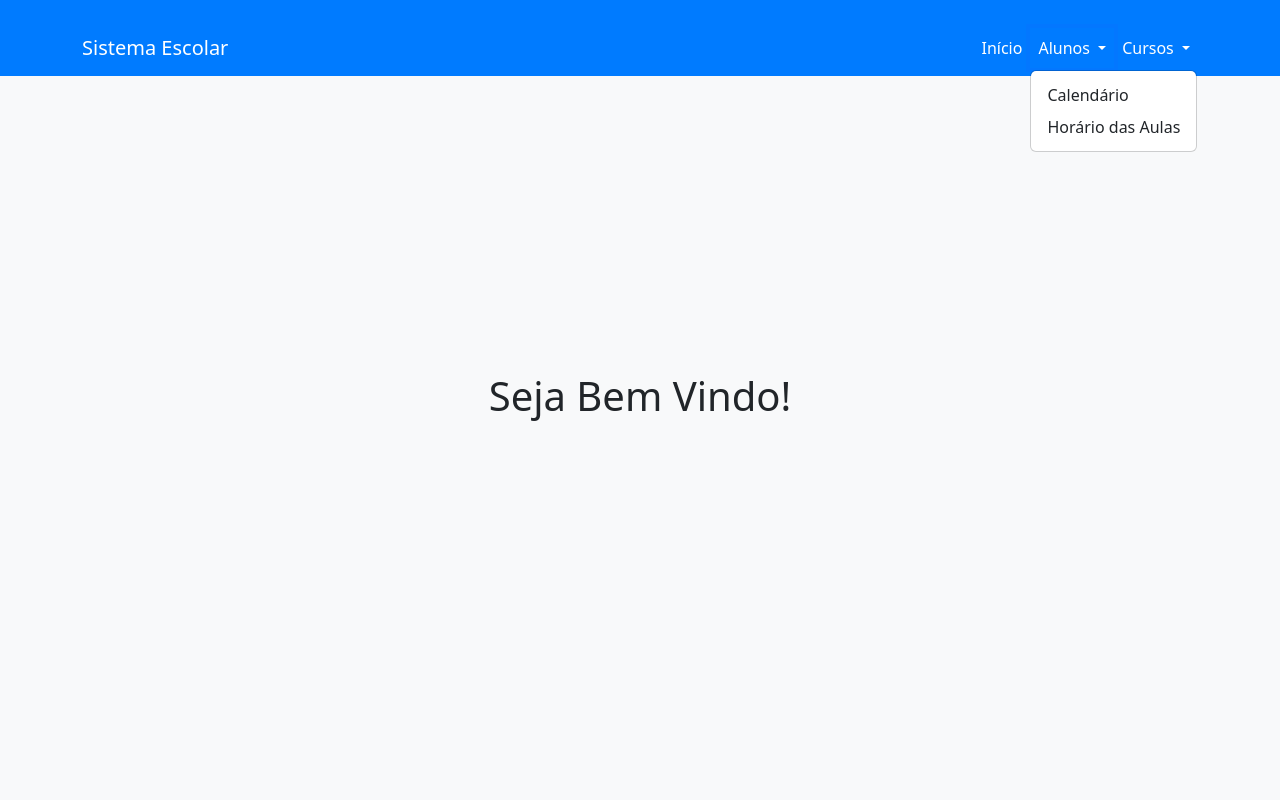
After one commit to jvictoroliver/CRUD.php, a PHP site: page /home.php in a window 1280 px wide, after a click on "Alunos". The commit adds this page. Run offline with PHP 8.4, Linux system fonts and the light colour scheme.

Commit message:
atualizado

```diff
--- /dev/null
+++ b/config.php
@@ -0,0 +1,8 @@
+<?php
+    define('HOST', 'localhost');
+    define('USER', 'root');
+    define('PASS', 'minas');
+    define('BASE', 'bd_escola');
+
+    $conn = new mysqli(HOST,USER,PASS,BASE);
+?>
--- /dev/null
+++ b/home.php
@@ -0,0 +1,62 @@
+<!DOCTYPE html>
+<html lang="pt-br">
+
+<head>
+    <meta charset="UTF-8">
+    <meta name="viewport" content="width=device-width, initial-scale=1.0">
+    <title>Sistema Escolar</title>
+    <link rel="stylesheet" href="https://cdn.jsdelivr.net/npm/bootstrap@5.3.0-alpha1/dist/css/bootstrap.min.css">
+    <link rel="stylesheet" href="style.css">
+
+</head>
+
+<body>
+    <nav class="navbar navbar-expand-lg navbar-dark fixed-top">
+        <div class="container">
+            <a class="navbar-brand" href="#">Sistema Escolar</a>
+            <button class="navbar-toggler" type="button" data-bs-toggle="collapse" data-bs-target="#navbarNav"
+                aria-controls="navbarNav" aria-expanded="false" aria-label="Toggle navigation">
+                <span class="navbar-toggler-icon"></span>
+            </button>
+            <div class="collapse navbar-collapse justify-content-end" id="navbarNav">
+                <ul class="navbar-nav">
+                    <li class="nav-item">
+                        <a class="nav-link" href="home.html">Início</a>
+                    </li>
+                    <li class="nav-item dropdown">
+                        <a class="nav-link dropdown-toggle" href="#" id="alunosDropdown" role="button"
+                            data-bs-toggle="dropdown" aria-expanded="false">
+                            Alunos
+                        </a>
+                        <ul class="dropdown-menu" aria-labelledby="alunosDropdown">
+                            <li><a class="dropdown-item" href="#">Calendário</a></li>
+                            <li><a class="dropdown-item" href="#">Horário das Aulas</a></li>
+                        </ul>
+                    </li>
+                    <li class="nav-item dropdown">
+                        <a class="nav-link dropdown-toggle" href="#" id="cursosDropdown" role="button"
+                            data-bs-toggle="dropdown" aria-expanded="false">
+                            Cursos
+                        </a>
+                        <ul class="dropdown-menu" aria-labelledby="cursosDropdown">
+                            <li><a class="dropdown-item" href="#">Escolher Curso</a></li>
+                            <li><a class="dropdown-item" href="#">Horário das Aulas</a></li>
+                        </ul>
+                    </li>
+                </ul>
+            </div>
+        </div>
+    </nav>
+    <script src="https://cdn.jsdelivr.net/npm/bootstrap@5.3.0-alpha1/dist/js/bootstrap.bundle.min.js"></script>
+</body>
+<?php
+      include("config.php");
+      switch(@$_REQUEST['page']){
+        case "cadastrosalvar":
+          include("cadastro-salvar.php");
+          break;
+              default:
+              print "<h1>Seja Bem Vindo!</h1>";
+          }
+          ?>
+</html>
--- a/style.css
+++ b/style.css
@@ -17,9 +17,6 @@ body {
     transition: all 0.3s ease;
   }
 
-  .login-container:hover {
-    transform: translateY(-10px);
-  }
 
   .form-group {
     margin-bottom: 30px;
```
Also changed, not shown: cadastro-salvar.php (added, +27 -0 lines), cadastro.php (added, +57 -0 lines), index.php (added, +30 -0 lines).
